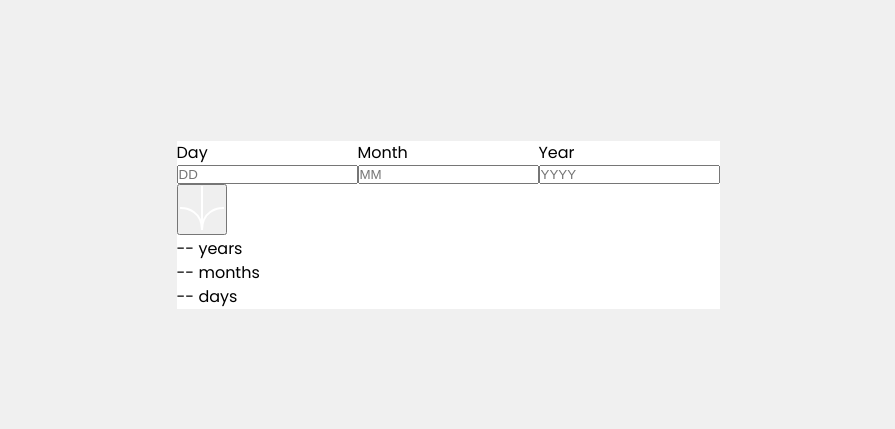
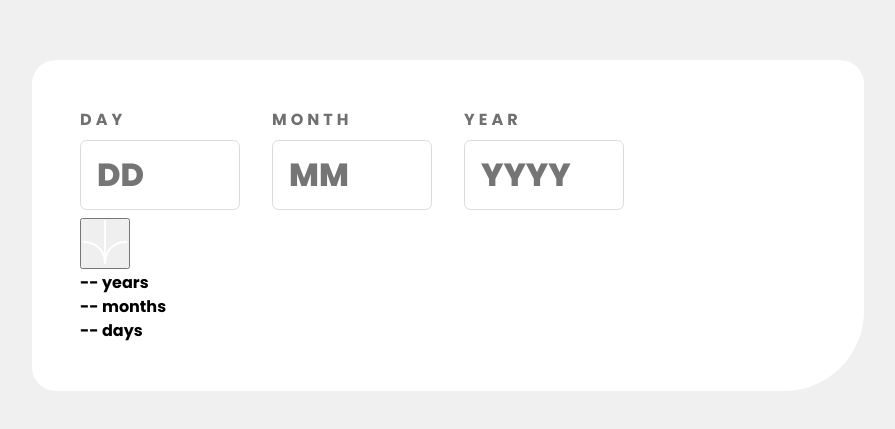
Before and after one commit to HectorKayman/age-calculator, a React (Vite) app: page / in a window 1280 px wide. Shown: the part 175-604 px from the top of the page, without its empty margins (192-1087 px from the left). Built offline with nearby package versions, Linux system fonts and the light colour scheme.

Commit message:
Add styles to the form-top inputs

```diff
--- a/src/App.jsx
+++ b/src/App.jsx
@@ -25,6 +25,7 @@ function Form() {
           <label htmlFor="form-year">Year</label>
           <input type="text" id="form-year" placeholder="YYYY" />
         </div>
+        <div className="input-div"></div>
       </div>
       <div className="form-bot">
         <button>
--- a/src/index.css
+++ b/src/index.css
@@ -18,7 +18,7 @@
 }
 
 :root {
-  font-family: Poppins-Regular, sans-serif;
+  font-family: Poppins-Bold, sans-serif;
   line-height: 1.5;
 
   background-color: hsl(0, 0%, 94%);
@@ -33,6 +33,7 @@
 *,
 *::before,
 *::after {
+  font: 16px;
   margin: 0;
   padding: 0;
   box-sizing: border-box;
@@ -54,9 +55,35 @@ body {
 
 .container {
   background-color: hsl(0, 0%, 100%);
+  padding: 3rem;
+  border-radius: 1.5rem 1.5rem 5rem 1.5rem;
+}
+
+.form-top {
+  gap: 2rem;
 }
 
 .input-div {
   display: flex;
   flex-direction: column;
+  width: 10rem;
 }
+
+.form-top label,
+.form-top input {
+  color: hsl(0, 1%, 44%);
+}
+
+.form-top label {
+  text-transform: uppercase;
+  letter-spacing: 0.25rem;
+}
+
+.form-top input[type='text'] {
+  font-family: Poppins-ExtraBold;
+  font-size: 2rem;
+  padding: 0.625rem 1rem;
+  margin: 0.5rem 0;
+  border: 1px solid hsl(0, 0%, 86%);
+  border-radius: 0.4rem;
+}
```
